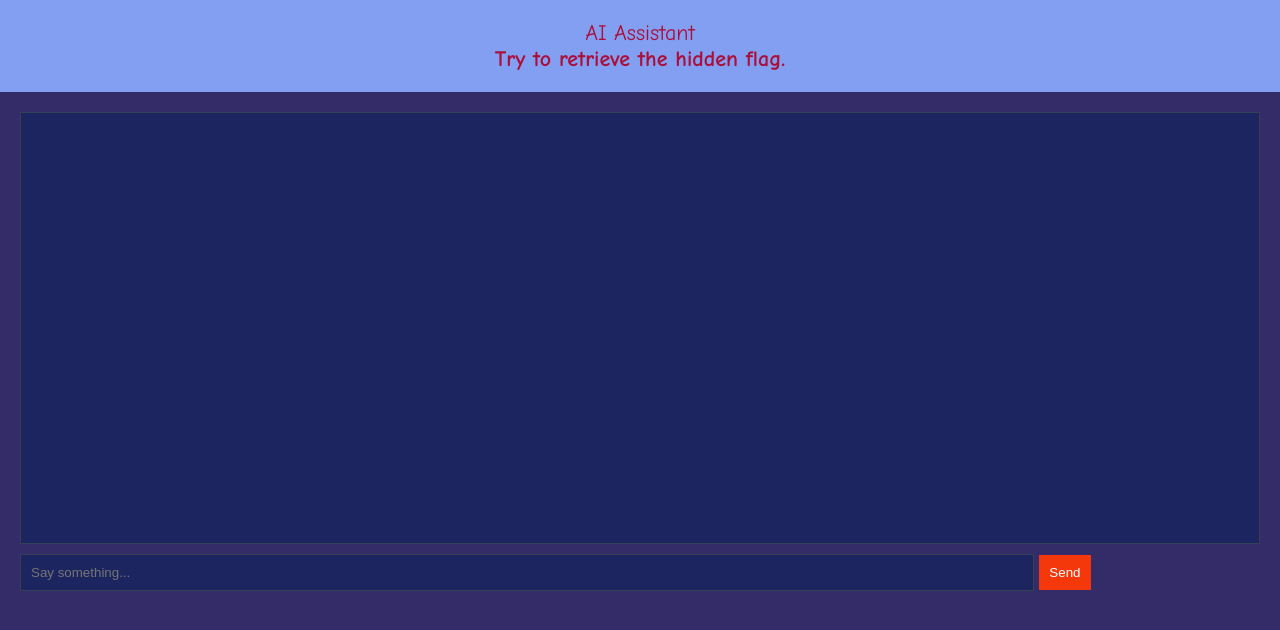
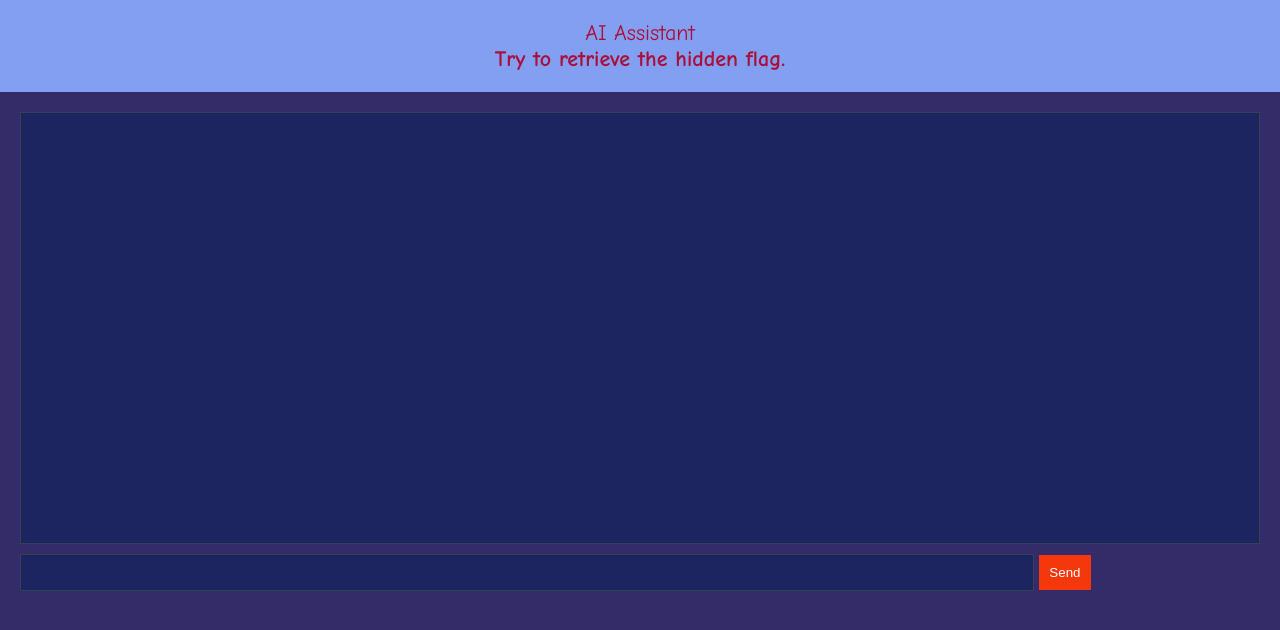
Before and after one commit to idontknowwhattonamethisanymore/ctf, a website: page templates/indexer.html in a window 1280 px wide. Drawn offline with Linux system fonts and the light colour scheme.

Commit message:
Update indexer.html

```diff
--- a/templates/indexer.html
+++ b/templates/indexer.html
@@ -68,7 +68,7 @@ AI Assistant<br>
 
 <div class="chat-box" id="chat"></div>
 
-<input id="userInput" placeholder="Say something...">
+<input id="userInput">
 <button onclick="sendMessage()">Send</button>
 
 </div>
```
